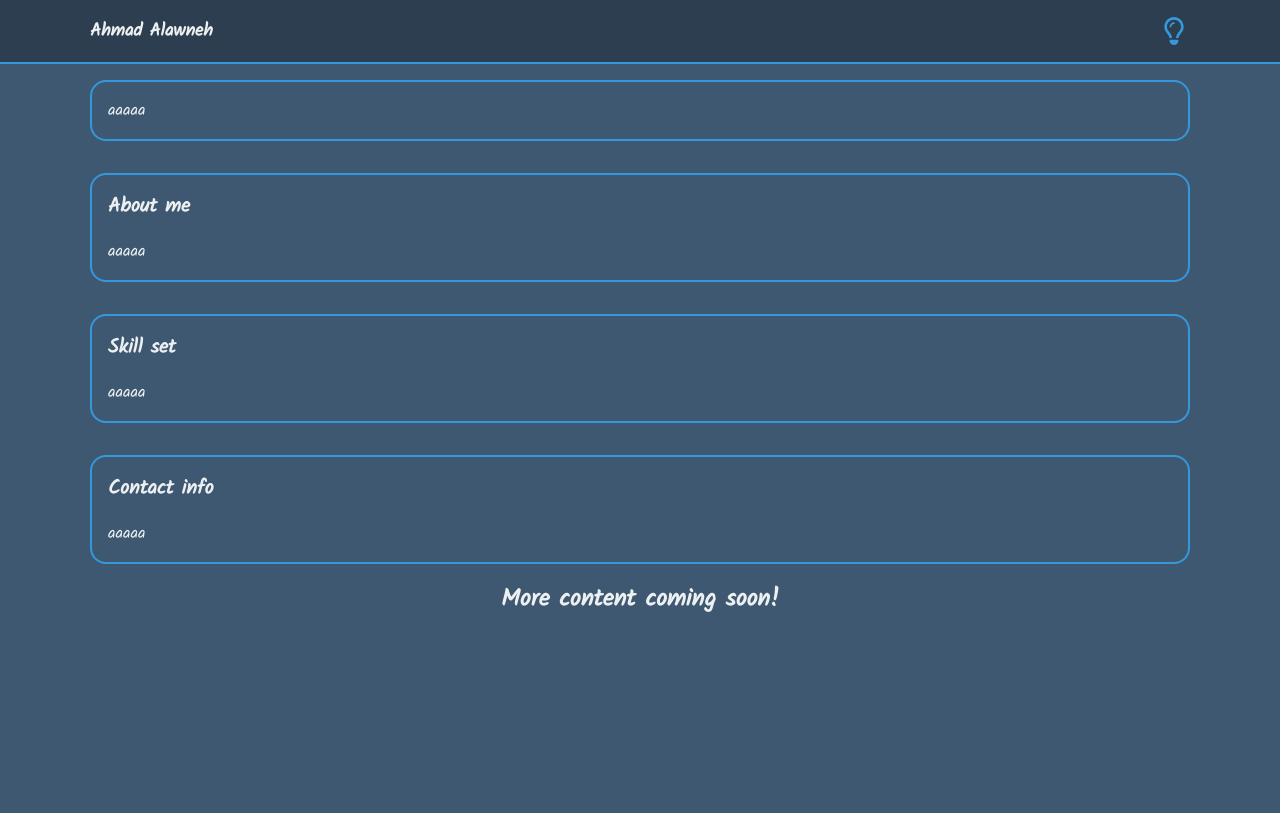
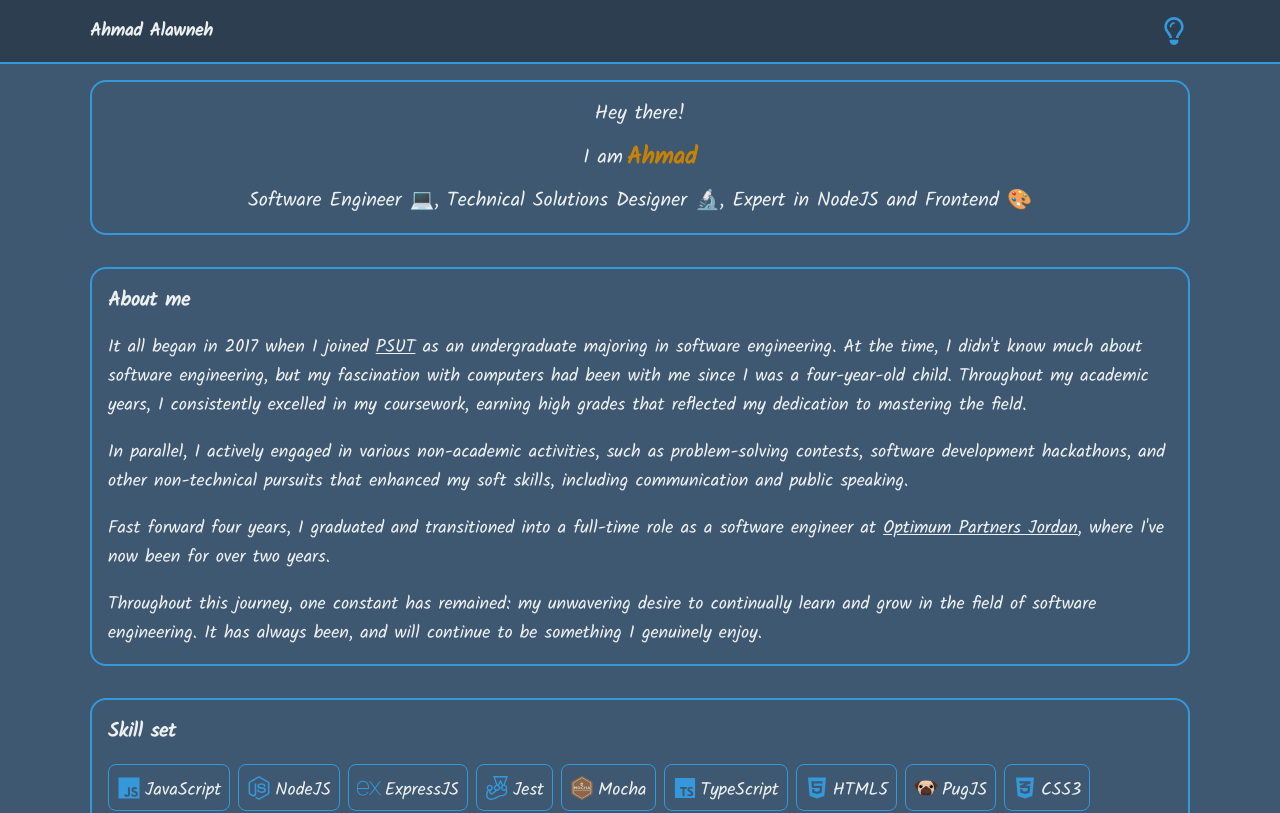
Before and after one commit to Ahmad-Alawneh99/Portfolio, a Next.js app: page / in a window 1280 px wide. Shown: the top 813 px of the page. Built offline with nearby package versions, Linux system fonts and the light colour scheme.

Commit message:
Whoops forgot to remove this

```diff
--- a/src/components/titledSection/TitledSection.js
+++ b/src/components/titledSection/TitledSection.js
@@ -4,7 +4,7 @@ export default function RenderTitledSection({ children, title }) {
 	return (
 		<div className={titledSectionStyles.sectionContainer}>
 			{title ? <h3 className={titledSectionStyles.sectionTitle}>{title}</h3> : false}
-			{children === 'aaa' ? 'aaaa' : 'aaaaa'}
+			{children}
 		</div>
 	);
 }
```
Also changed, not shown: 1 other file (tests, documents, lock files or other folders).
